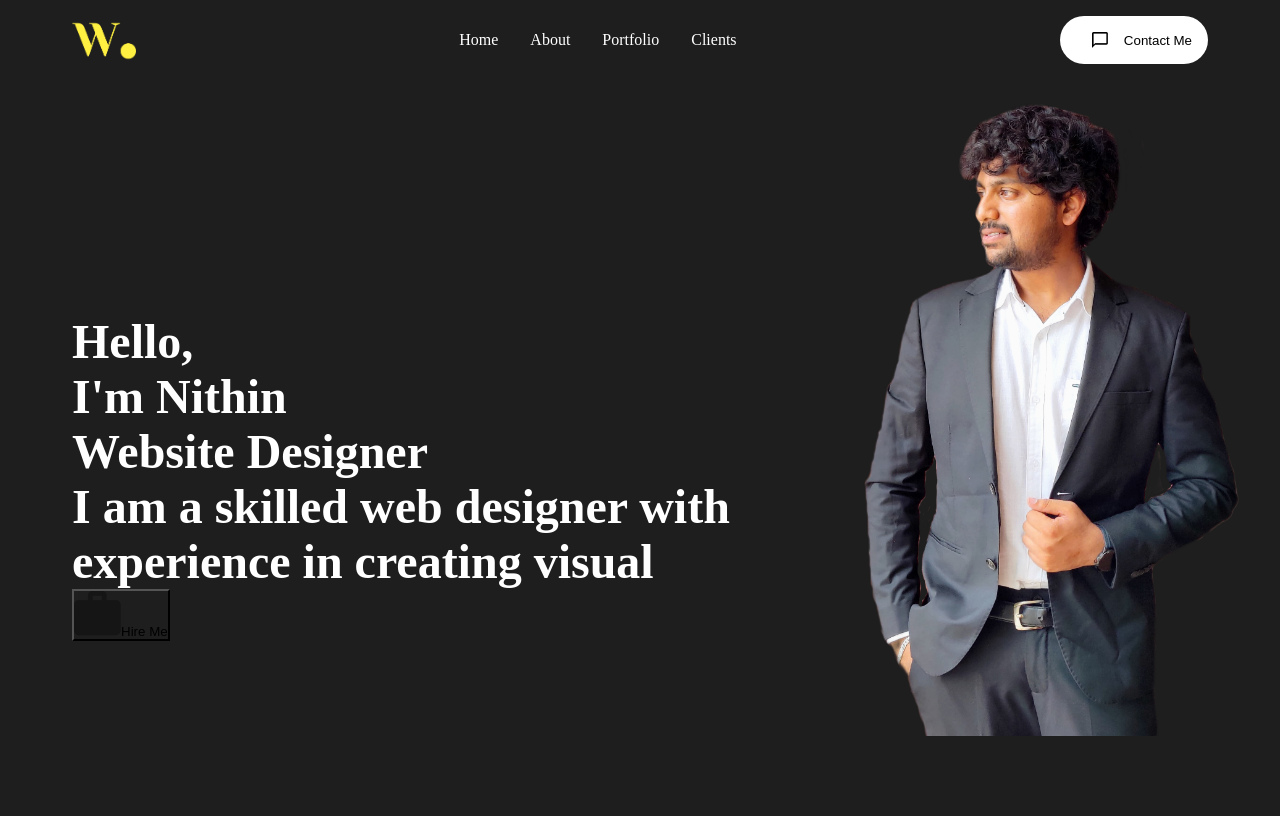
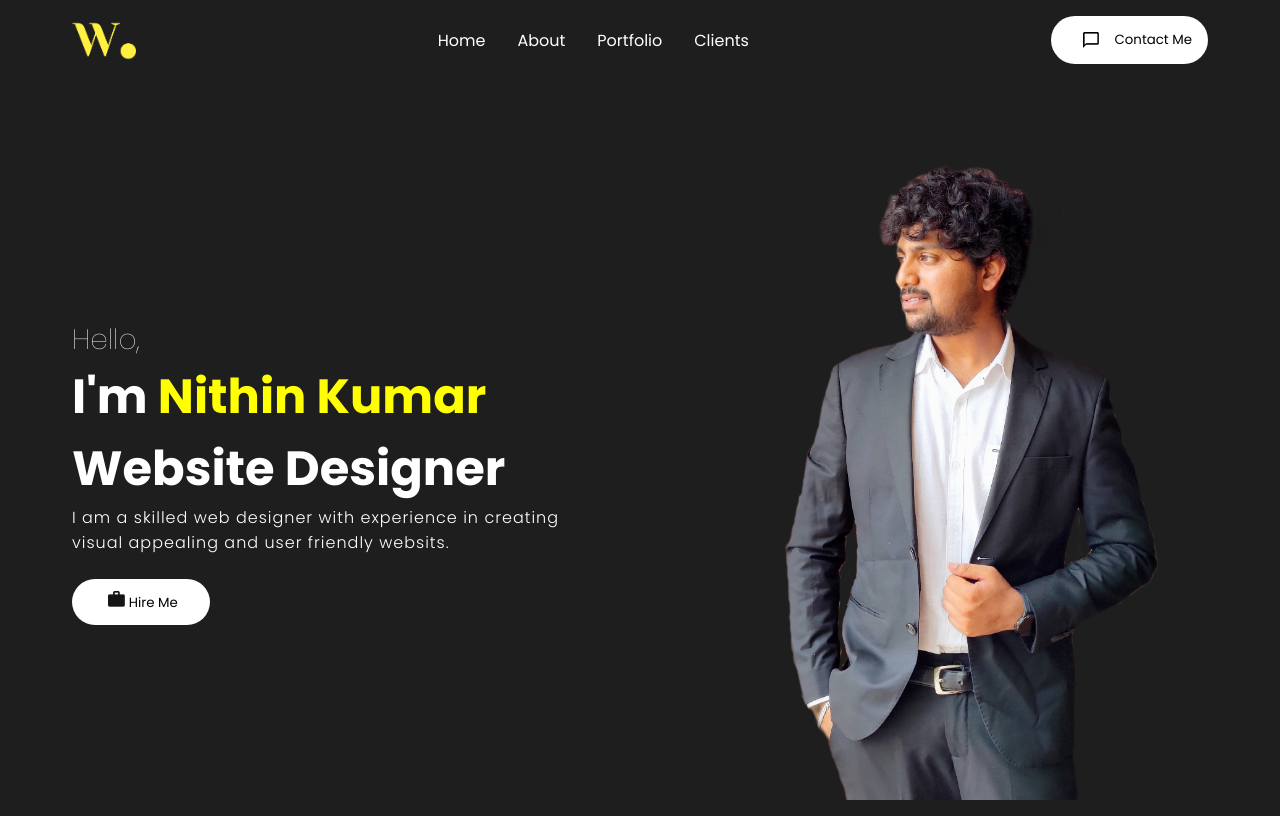
Before and after one commit to Nithin7406/Portfolio, a React (Create React App) app: page / in a window 1280 px wide. Built offline with nearby package versions, Linux system fonts and the light colour scheme.

Commit message:
Responses

```diff
--- a/public/index.html
+++ b/public/index.html
@@ -9,6 +9,12 @@
 
     <title>Nithin Portfolio</title>
     <link rel="stylesheet" href="./style.css" />
+    <link rel="preconnect" href="https://fonts.googleapis.com" />
+    <link rel="preconnect" href="https://fonts.gstatic.com" crossorigin />
+    <link
+      href="https://fonts.googleapis.com/css2?family=Poppins:ital,wght@0,100;0,200;0,300;0,400;0,500;0,600;0,700;0,800;0,900;1,100;1,200;1,300;1,400;1,500;1,600;1,700;1,800;1,900&display=swap"
+      rel="stylesheet"
+    />
   </head>
   <body>
     <noscript>You need to enable JavaScript to run this app.</noscript>
--- a/public/style.css
+++ b/public/style.css
@@ -4,6 +4,7 @@
   box-sizing: border-box;
   text-decoration: none;
   background: transparent;
+  font-family: "Poppins", sans-serif;
 }
 
 body {
--- a/src/components/Intro/intro.css
+++ b/src/components/Intro/intro.css
@@ -8,8 +8,8 @@
 
 .bg {
   position: absolute;
-  top: -4rem;
-  right: 0;
+  top: 0rem;
+  right: 10vh;
   z-index: -1;
   object-fit: cover;
   height: 100vh;
@@ -25,3 +25,49 @@
   flex-direction: column;
   justify-content: center;
 }
+
+.hello {
+  font-size: 1.75rem;
+  font-weight: 100;
+}
+
+.introName {
+  color: yellow;
+}
+
+.introPara {
+  font-size: medium;
+  font-weight: 300;
+  letter-spacing: 1px;
+}
+
+.btn {
+  background: white;
+  margin: 1rem 0;
+  padding: 0.75rem 2rem;
+  border: none;
+  border-radius: 2rem;
+}
+
+.btnImg {
+  object-fit: cover;
+  margin: 0 0.25rem;
+  height: 1rem;
+}
+
+@media screen and (max-width: 840px) {
+  .bg {
+    right: -10vw;
+  }
+  .introContent {
+    font-size: 10vw;
+  }
+  .hello {
+    font-size: 4.5vw;
+  }
+}
+@media screen and (max-width: 414px) {
+  .bg {
+    right: -14vw;
+  }
+}
--- a/src/components/Intro/intro.jsx
+++ b/src/components/Intro/intro.jsx
@@ -11,16 +11,17 @@ const Intro = () => {
         <div className="introContent">
           <span className="hello">Hello,</span>
           <span className="introText">
-            I'm <span className="introName">Nithin</span>
+            I'm <span className="introName">Nithin Kumar</span>
             <br />
             Website Designer
           </span>
           <p className="introPara">
-            I am a skilled web designer with experience in creating visual
+            I am a skilled web designer with experience in creating <br />{" "}
+            visual appealing and user friendly websits.
           </p>
           <Link>
             <button className="btn">
-              <img src={btnImg} alt="Hire Me" />
+              <img src={btnImg} alt="Hire Me" className="btnImg" />
               Hire Me
             </button>
           </Link>
```
Also changed, not shown: src/assets/image.png, src/assets/image1.png (added).
